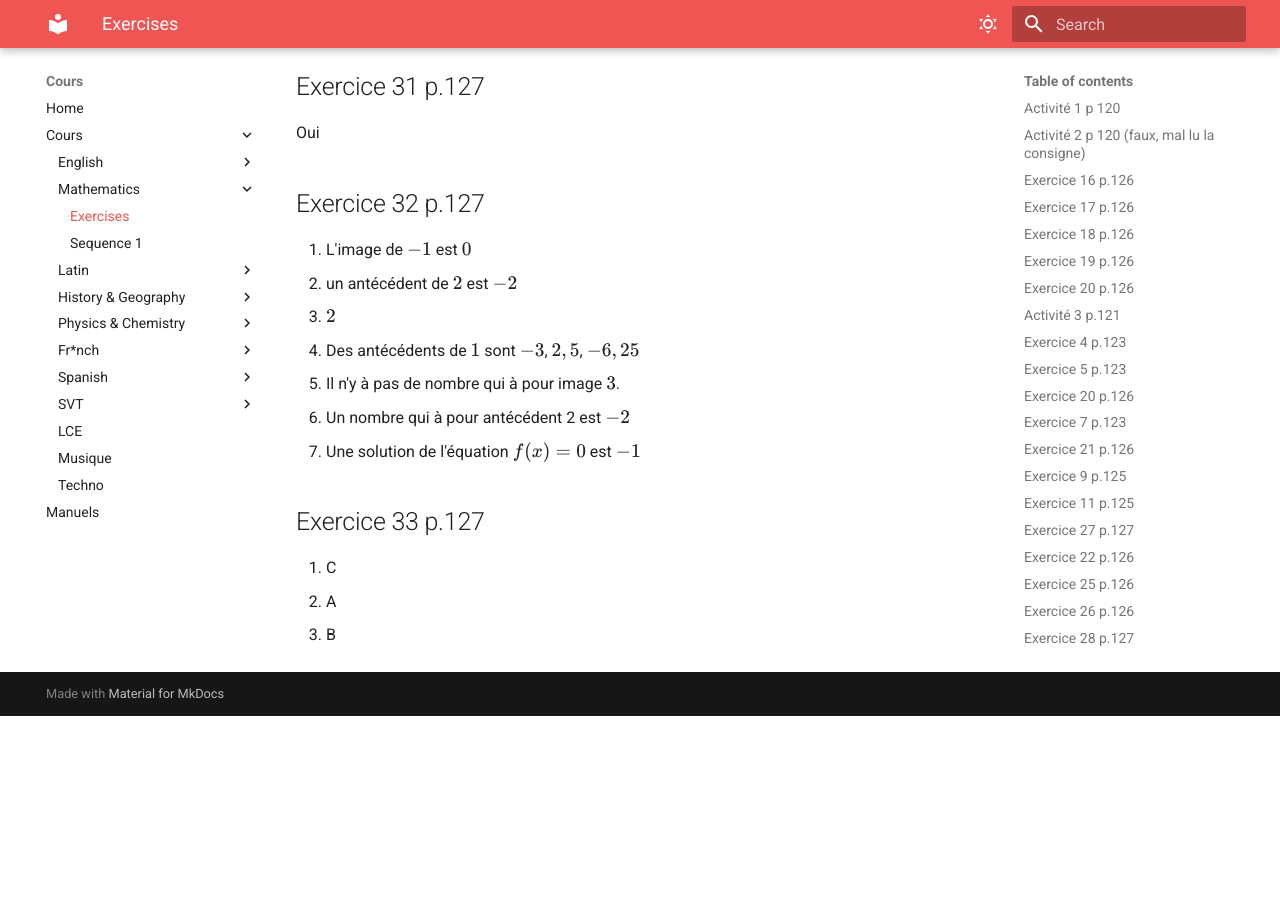
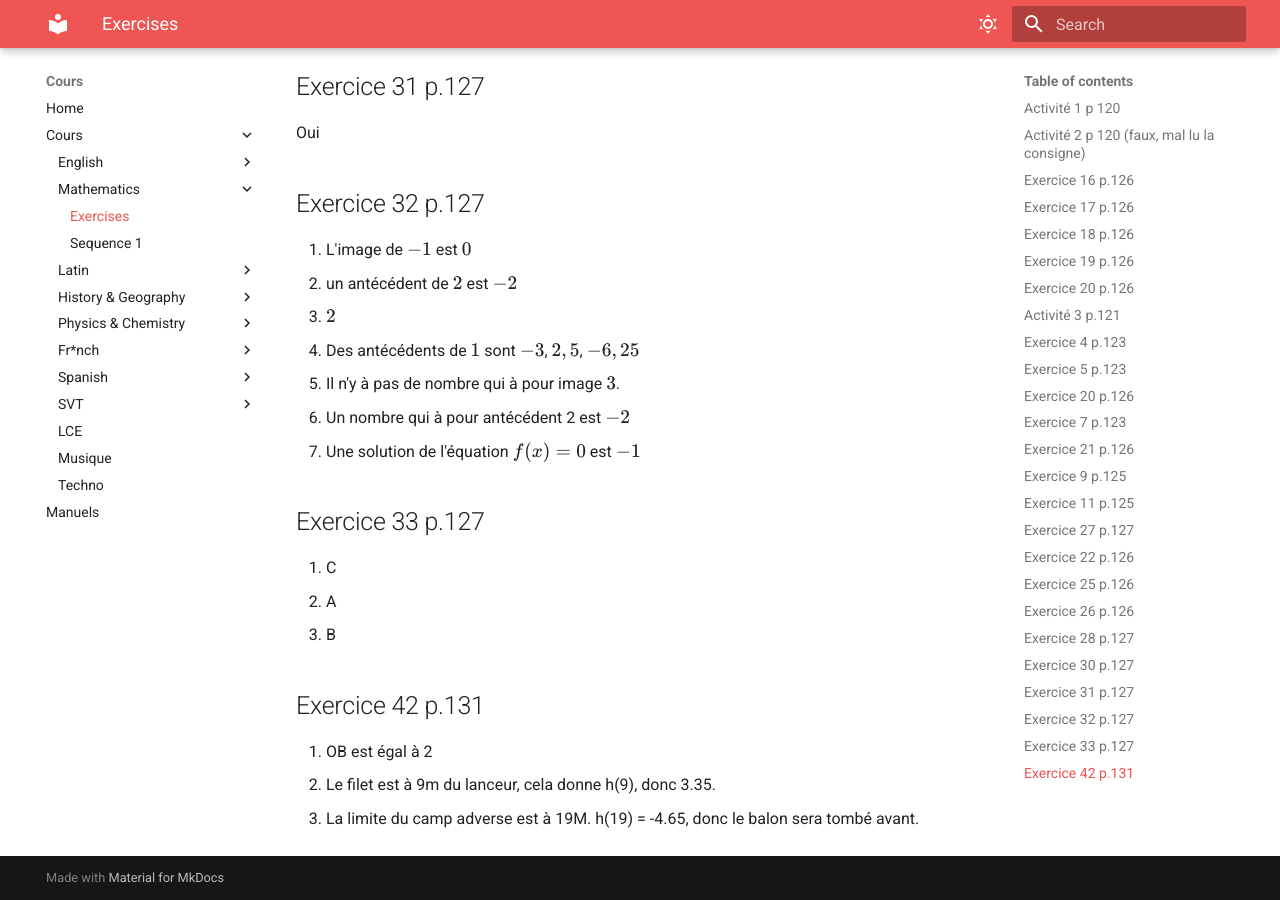
Before and after one commit to Labfox/Cours, an MkDocs documentation site: the page built from docs/mathematics/exercises.md, in a window 1280 px wide and 900 px high, scrolled down 5884 px. Built offline with MkDocs 1.6.1 and Material for MkDocs 9.7.7, drawn with Linux system fonts in a browser that asks for light colours; before the commit the page ends 6600 px from its top, so only the background shows below that.

Commit message:
Add new exercises to mathematics documentation
Included new exercises for page 131 with detailed solutions. This enhances the documentation by providing additional practice problems and their respective answers.

```diff
--- a/docs/mathematics/exercises.md
+++ b/docs/mathematics/exercises.md
@@ -187,3 +187,9 @@
 1. C
 2. A
 3. B
+
+## Exercice 42 p.131
+
+1. OB est égal à 2
+2. Le filet est à 9m du lanceur, cela donne h(9), donc 3.35.
+3. La limite du camp adverse est à 19M. h(19) = -4.65, donc le balon sera tombé avant.
```
